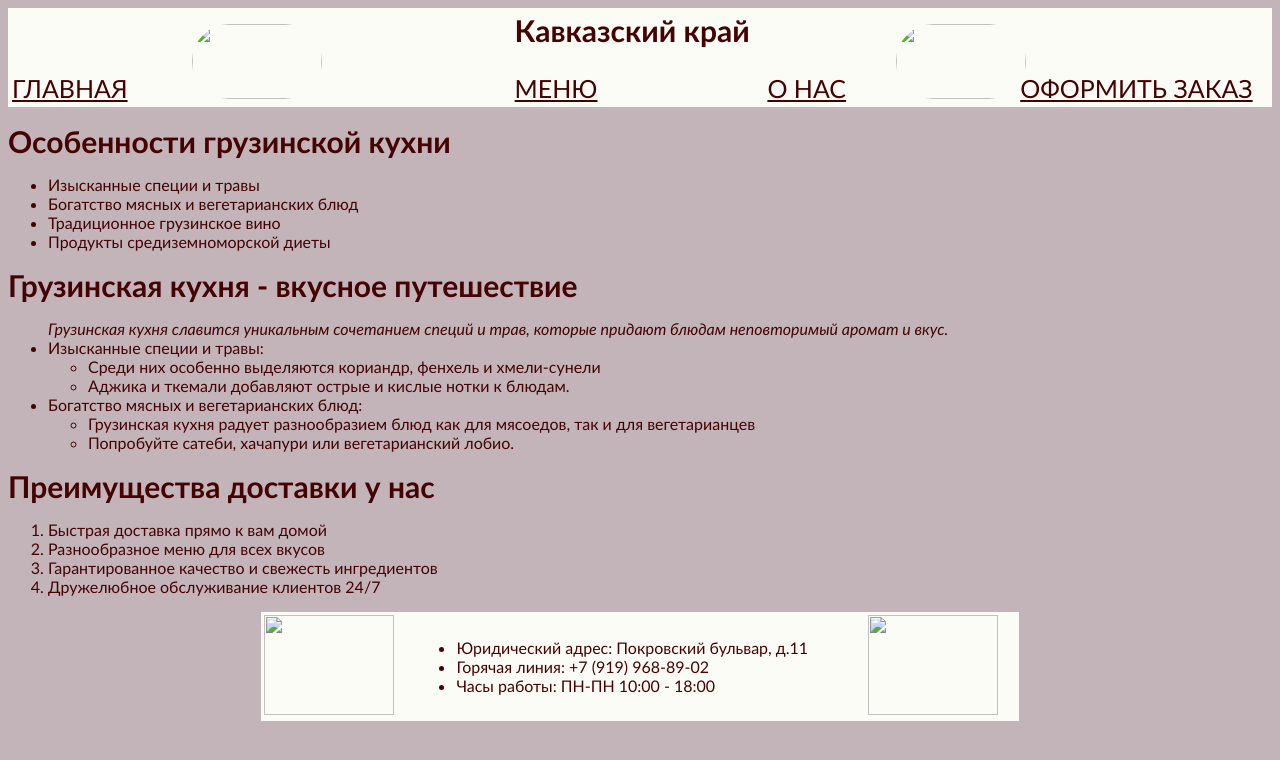
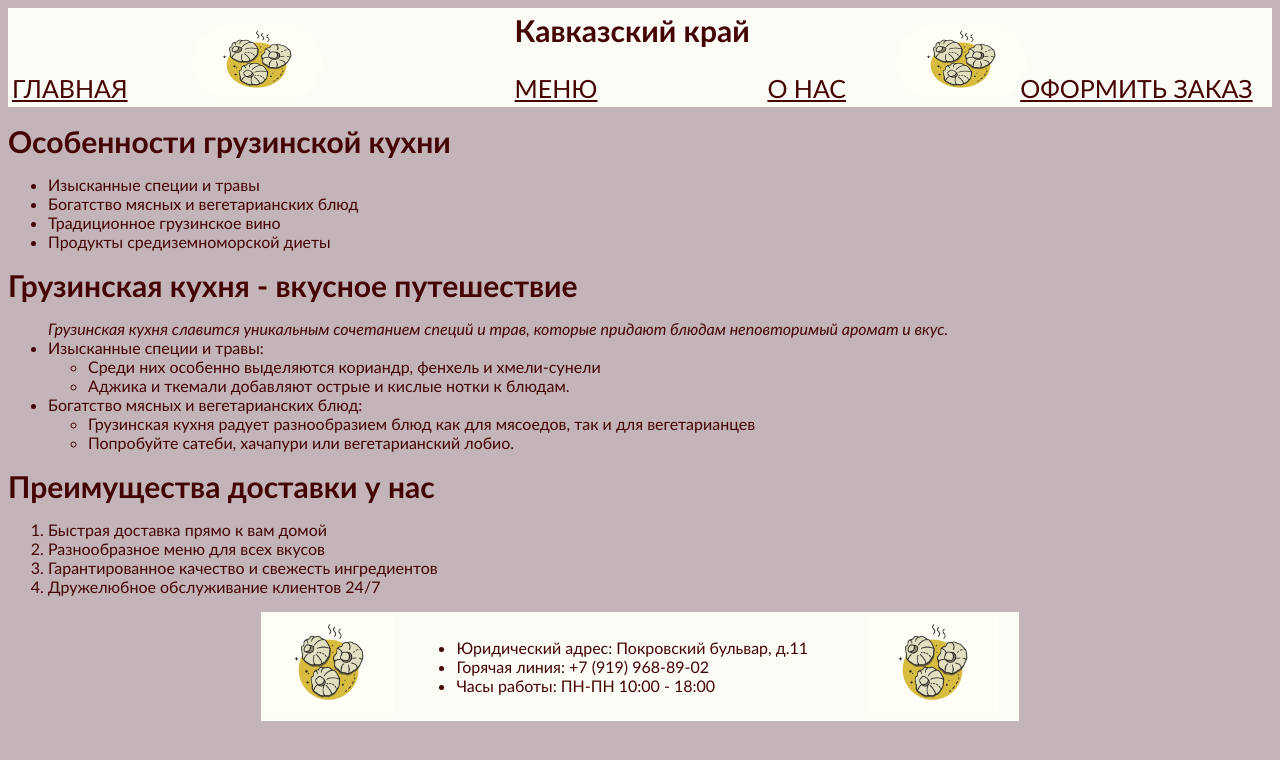
Before and after one commit to AnnaKurbanian/Web_tech, a plain HTML site: page firstpage.html in a window 1280 px wide. Drawn offline with Linux system fonts and the light colour scheme.

Commit message:
Update firstpage.html

```diff
--- a/firstpage.html
+++ b/firstpage.html
@@ -11,9 +11,9 @@
     <table width="100%" border="0" cellspacing="3" >
         <tbody>
         <tr>
-            <td><img src="/images/хинкали.png" id="hinkali_1"/></td>
+            <td><img src="хинкали.png" id="hinkali_1"/></td>
             <td><b>Кавказский край</b></td>
-            <td><img src="/images/хинкали.png" id="hinkali_2"/></td>
+            <td><img src="хинкали.png" id="hinkali_2"/></td>
         </tr>
 
     <tr>
@@ -90,13 +90,13 @@
     <p><table id="low_table" border="0" align="center" width="60%">
            <tbody>
            <tr>
-               <td><img src="/images/хинкали.png" height="100px" width="130px"</td>
+               <td><img src="хинкали.png" height="100px" width="130px"</td>
                <td><ul>
                    <li>  Юридический адрес: Покровский бульвар, д.11</li>
                    <li>  Горячая линия: +7 (919) 968-89-02</li>
                    <li>  Часы работы: ПН-ПН 10:00 - 18:00</li>
                </ul></td>
-               <td><img src="/images/хинкали.png" height="100px" width="130px"</td>
+               <td><img src="хинкали.png" height="100px" width="130px"</td>
 
            </tr>
            </tbody>
```
